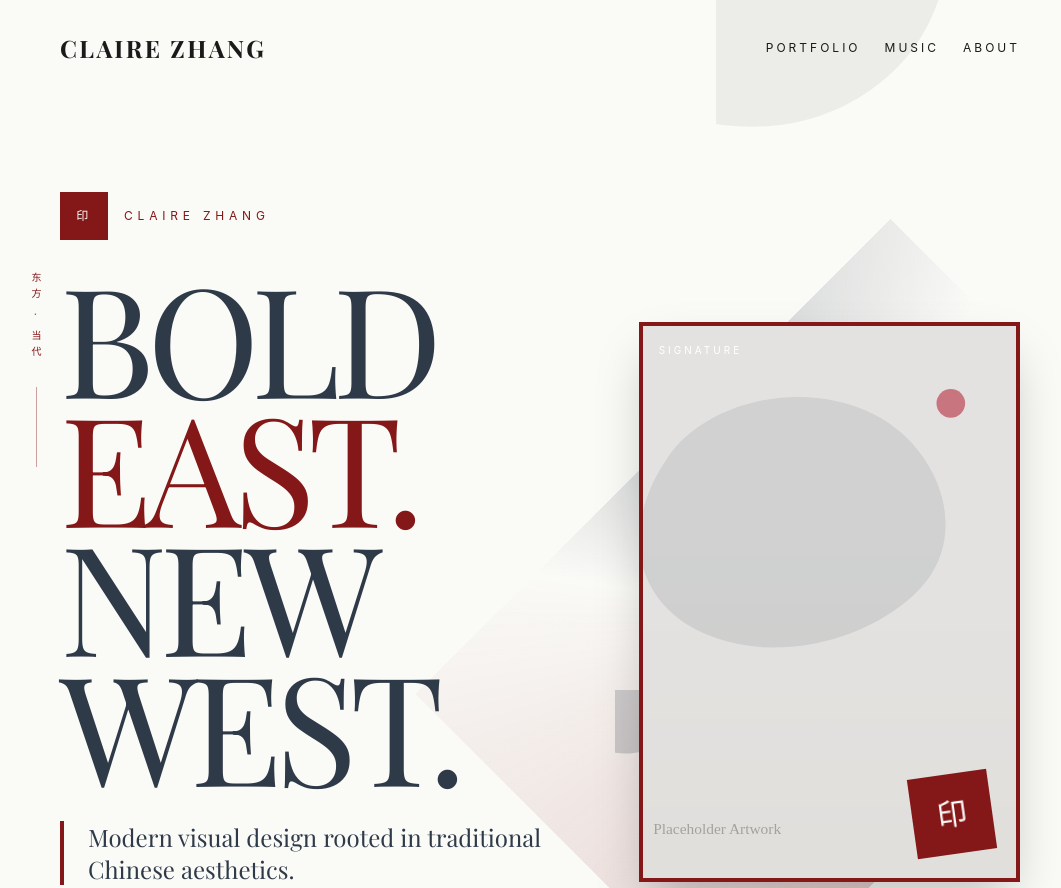
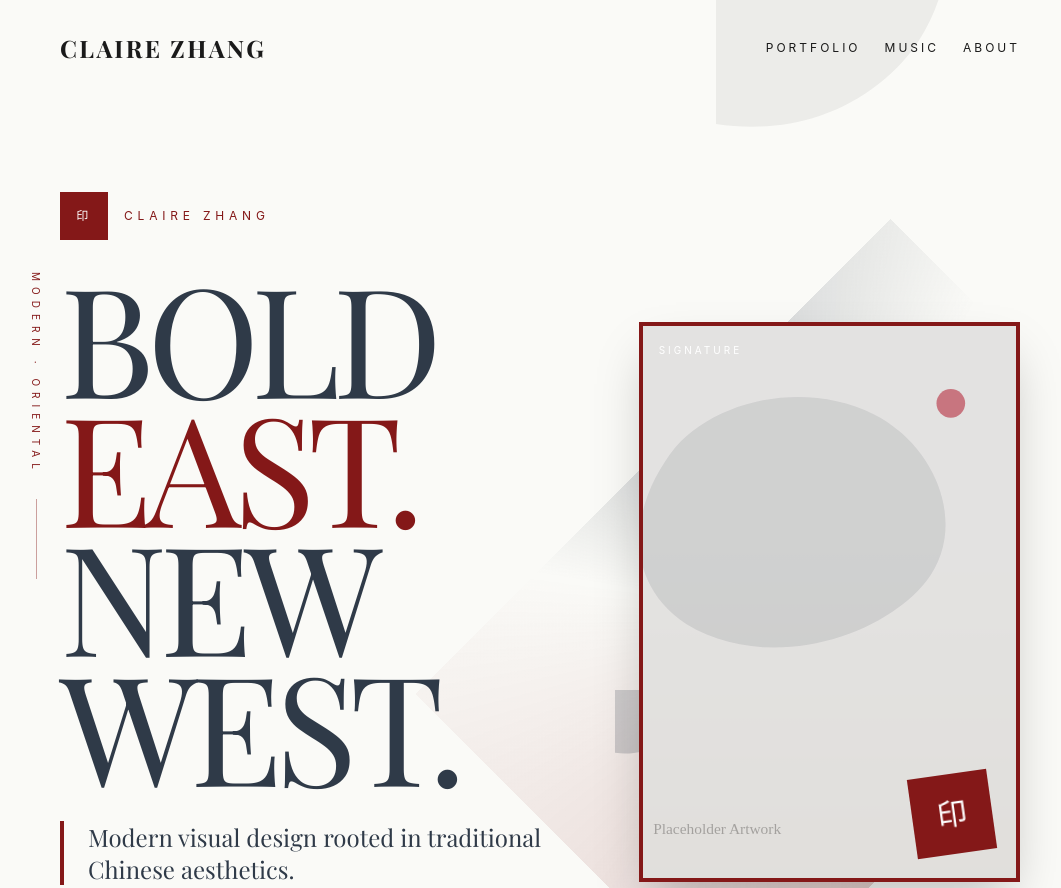
Before and after one commit to helloxtech/ClaireZhang, an Astro site: page / in a window 1280 px wide. Shown: the top 888 px of the page, without its empty margins (100-1161 px from the left). Built offline with nearby package versions, Linux system fonts and the light colour scheme; Astro itself is replaced by a stand-in of ours; a web font is replaced by a local one.

Commit message:
Improve paper texture visibility and switch vertical text to English

```diff
--- a/src/layouts/Layout.astro
+++ b/src/layouts/Layout.astro
@@ -25,7 +25,7 @@ const { title, description = 'Claire Zhang - Portfolio', path = '' } = Astro.pro
 	</head>
 	<body class="bg-[#FAFAF7] text-[#1a1a1a] font-serif antialiased selection:bg-[#c93a3a] selection:text-white min-h-screen flex flex-col relative overflow-x-hidden">
 		<a href="#main" class="sr-only focus:not-sr-only focus-visible:outline focus-visible:outline-2 focus-visible:outline-offset-4 focus-visible:outline-[#c93a3a]">Skip to content</a>
-		<div aria-hidden="true" class="pointer-events-none absolute inset-0 opacity-[0.12] mix-blend-multiply" style="background-image:url('/assets/texture.svg');"></div>
+		<div aria-hidden="true" class="pointer-events-none absolute inset-0 opacity-[0.22] mix-blend-multiply" style="background-image:url('/assets/texture.svg');"></div>
 		<div aria-hidden="true" class="pointer-events-none absolute -top-24 -right-24 opacity-[0.06]">
 			<svg width="560" height="560" viewBox="0 0 200 200" xmlns="http://www.w3.org/2000/svg" class="text-[#1a1a1a]">
 				<path fill="currentColor" d="M40.5,-69.5C52.7,-62.4,63.1,-52.6,70.7,-40.2C78.3,-27.7,83.1,-12.5,83.7,3.4C84.4,19.3,80.9,36,72.2,49.2C63.5,62.3,49.6,72,34.4,76.5C19.1,81,2.4,80.3,-13.4,75.6C-29.2,70.9,-44.2,62.3,-56.6,50.5C-69,38.8,-78.8,23.8,-81.1,7.1C-83.5,-9.6,-78.4,-27.1,-68.2,-40.5C-58,-53.9,-42.7,-63.2,-26.5,-69.4C-10.3,-75.6,6.8,-78.6,21.8,-76.6C36.8,-74.6,49.7,-67.7,40.5,-69.5Z"/>
--- a/src/pages/index.astro
+++ b/src/pages/index.astro
@@ -15,7 +15,7 @@ import site from '../data/site.json';
 
 	<section class="min-h-[85vh] grid grid-cols-12 gap-8 items-center mt-12 md:mt-24 relative">
 		<div class="hidden md:flex absolute -left-8 top-20 flex-col items-center text-[10px] tracking-[0.6em] text-[#841818] font-sans">
-			<span class="[writing-mode:vertical-rl]">东方 · 当代</span>
+			<span class="[writing-mode:vertical-rl]">MODERN · ORIENTAL</span>
 			<span class="mt-6 w-px h-20 bg-[#841818]/40"></span>
 		</div>
 		<div class="col-span-12 lg:col-span-7 z-10">
```
